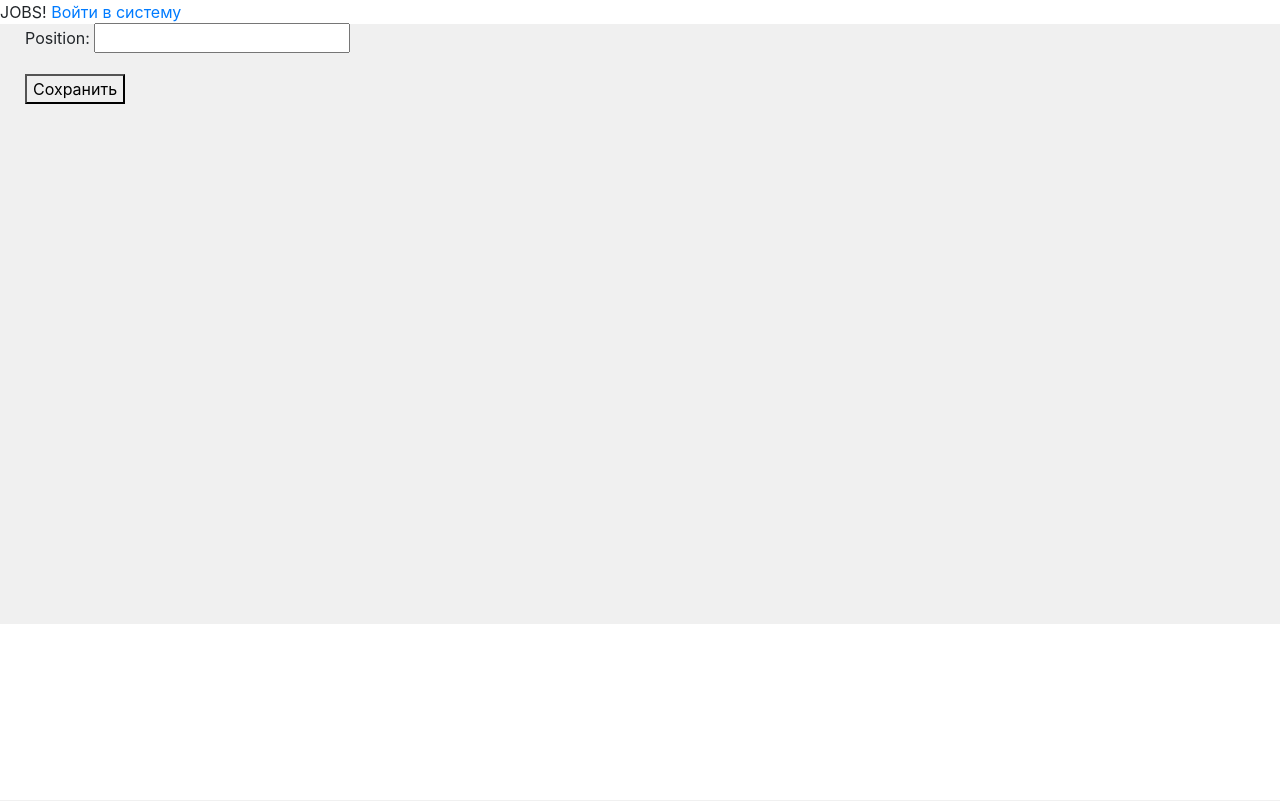
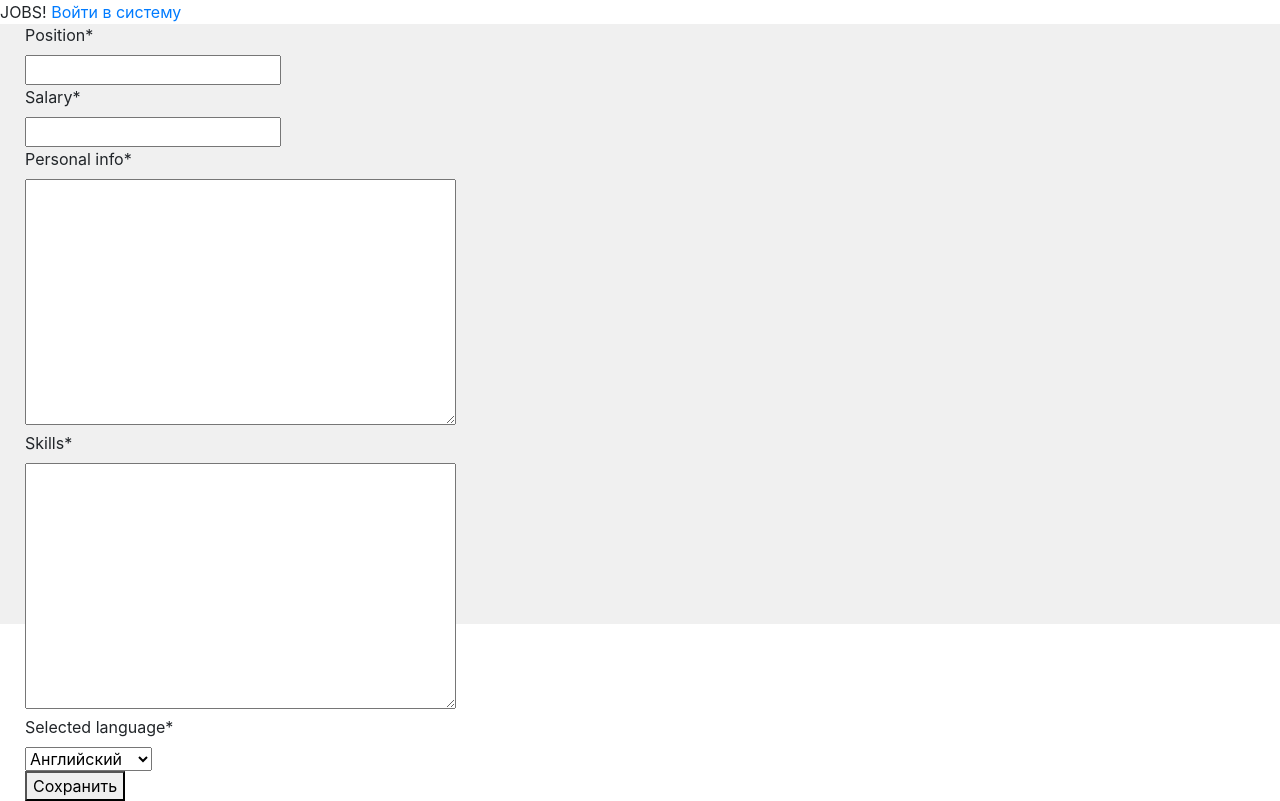
Before and after one commit to letuwwa/jobs_app, a Django app: page /cv_create/ in a window 1280 px wide. Run offline with Django 3.2, Linux system fonts and the light colour scheme; some libraries are stand-ins or nearby versions.

Commit message:
commit #19

```diff
--- a/main_app/forms.py
+++ b/main_app/forms.py
@@ -7,4 +7,4 @@ from .models import (
 class CVModelForm(forms.ModelForm):
     class Meta:
         model = CVModel
-        fields = ('position', )
+        fields = ('position', 'salary', 'personal_info', 'skills', 'selected_language')
--- a/main_app/models.py
+++ b/main_app/models.py
@@ -1,3 +1,5 @@
+from datetime import datetime
+
 from django.db import models
 from django.urls import reverse
 from django_currentuser.db.models import CurrentUserField
@@ -6,7 +8,26 @@ from django_currentuser.middleware import get_current_authenticated_user
 
 class CVModel(models.Model):
     created_by = CurrentUserField(default=get_current_authenticated_user, blank=False)
+    date = models.DateTimeField(default=datetime.now, blank=False)
     position = models.CharField(max_length=128, blank=False)
+    salary = models.PositiveIntegerField(blank=False, null=False)
+    personal_info = models.TextField()
+    skills = models.TextField()
+
+    french = 'french'
+    english = 'english'
+    german = 'german'
+
+    LANGUAGE = [
+        (french, 'Французский'),
+        (english, 'Английский'),
+        (german, 'Немецкий'),
+    ]
+    selected_language = models.CharField(
+        max_length=32,
+        choices=LANGUAGE,
+        default=english,
+    )
 
     def get_absolute_url(self):
         return reverse('cv_update', args=(self.id,))
--- a/templates/cv/cv_create.html
+++ b/templates/cv/cv_create.html
@@ -1,4 +1,5 @@
 {% extends 'base.html' %}
+{% load crispy_forms_filters %}
 {% block title %}
   Создание продукта
 {% endblock %}
@@ -7,7 +8,7 @@
     <form id="item_form" method="post"
           enctype="multipart/form-data">
       {% csrf_token %}
-      {{ form.as_p }}
+      {{ form|crispy }}
       <p>
         <button type="submit">
           {% if form.instance.id %}
--- a/templates/cv/cv_detail.html
+++ b/templates/cv/cv_detail.html
@@ -4,7 +4,7 @@
 {% endblock %}
 
 {% block content %}
-  <div class="col-lg-4 offset-4">
+  <div class="col-lg-4">
     <a class="my_class" href="{% url 'cv_update' cv.id %}">
      {{ cv.position }}
     </a>
```
Also changed, not shown: templates/account/user_page.html (+10 -0 lines), templates/cv/cv_list.html (+6 -1 lines), db.sqlite3, main_app/migrations/0001_initial.py, main_app/migrations/0002_delete_cvmodel.py (deleted), main_app/migrations/0003_cvmodel.py (deleted), main_app/migrations/0004_auto_20201206_0439.py (deleted), main_app/migrations/0005_cvmodel_created_by.py (deleted).
